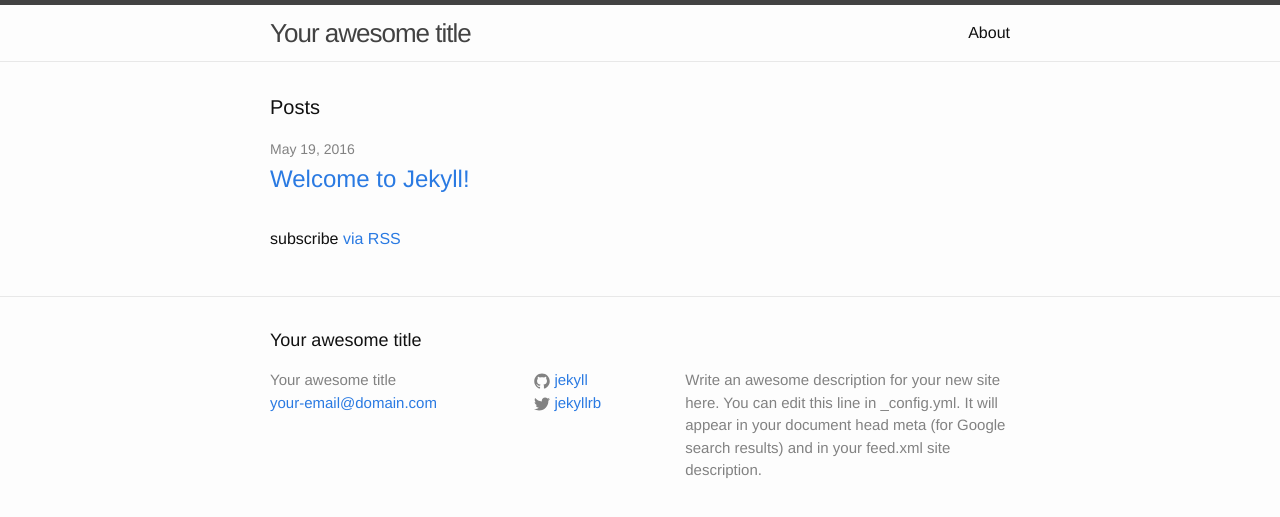
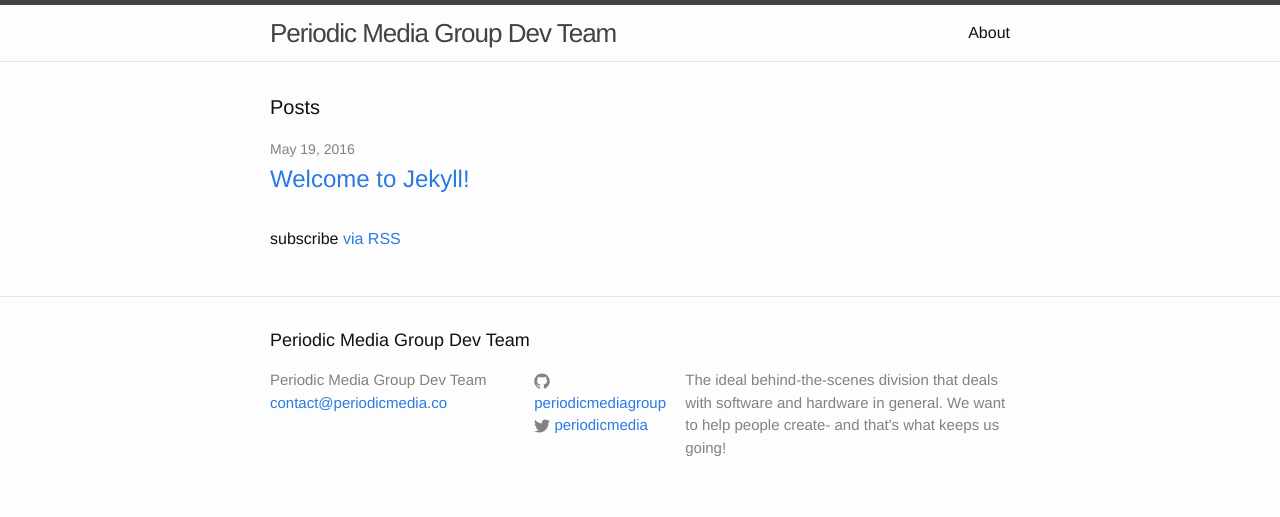
Before and after one commit to periodicmediagroup/periodicmediagroup.github.io, a Jekyll site: the page built from index.html, in a window 1280 px wide. Shown: the top 517 px of the page. Built offline with Jekyll 4.4.1, drawn with Linux system fonts in a browser that asks for light colours.

Commit message:
upd_Config_yml
stuff

```diff
--- a/_config.yml
+++ b/_config.yml
@@ -6,16 +6,16 @@
 # 'jekyll serve'. If you change this file, please restart the server process.
 
 # Site settings
-title: Your awesome title
-email: your-email@domain.com
+title: Periodic Media Group Dev Team
+email: contact@periodicmedia.co
 description: > # this means to ignore newlines until "baseurl:"
-  Write an awesome description for your new site here. You can edit this
-  line in _config.yml. It will appear in your document head meta (for
-  Google search results) and in your feed.xml site description.
+  The ideal behind-the-scenes division that deals with software and
+  hardware in general. We want to help people create- and that's what
+  keeps us going!
 baseurl: "" # the subpath of your site, e.g. /blog
-url: "http://yourdomain.com" # the base hostname & protocol for your site
-twitter_username: jekyllrb
-github_username:  jekyll
+url: "http://periodicmedia.co" # the base hostname & protocol for your site
+twitter_username: periodicmedia
+github_username:  periodicmediagroup
 
 # Build settings
 markdown: kramdown
```
